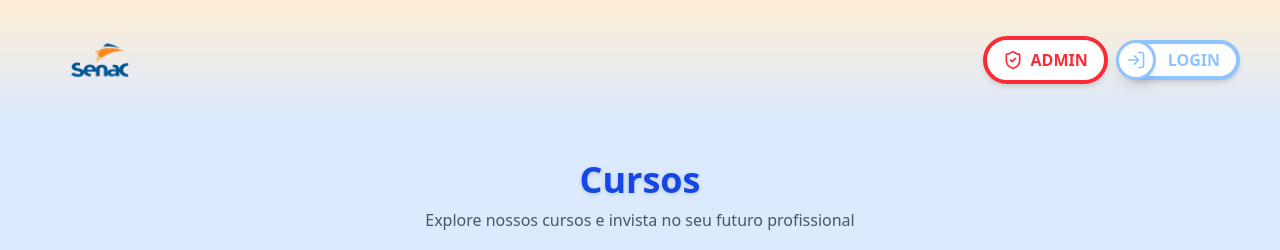
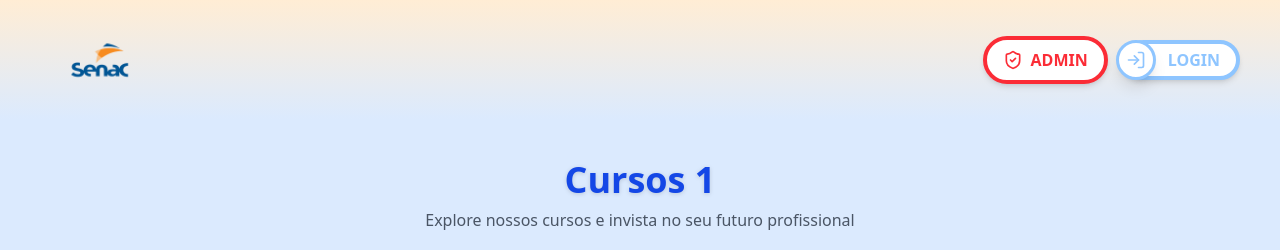
Before and after one commit to GleicaMelo/senac-cursos1, a React (Vite) app: page / in a window 1280 px wide. Shown: the top 250 px of the page. Built offline with nearby package versions, Linux system fonts and the light colour scheme; data requests are answered from the project's data file.

Commit message:
alteração;;

```diff
--- a/package.json
+++ b/package.json
@@ -14,6 +14,7 @@
   "dependencies": {
     "@tailwindcss/vite": "^4.1.16",
     "json-server": "^1.0.0-beta.3",
+    "lucide-react": "^0.562.0",
     "react": "^19.1.1",
     "react-dom": "^19.1.1",
     "react-router-dom": "^7.9.4"
--- a/src/pages/cursos.jsx
+++ b/src/pages/cursos.jsx
@@ -30,7 +30,7 @@ export default function Cursos() {
         {/* 🧭 Cabeçalho */}
         <header className="text-center mb-10">
           <h1 className="text-3xl md:text-4xl font-extrabold text-blue-700 drop-shadow-sm">
-            Cursos
+            Cursos 1
           </h1>
           <p className="text-gray-600 mt-2">
             Explore nossos cursos e invista no seu futuro profissional
```
Also changed, not shown: 1 other file (tests, documents, lock files or other folders).
